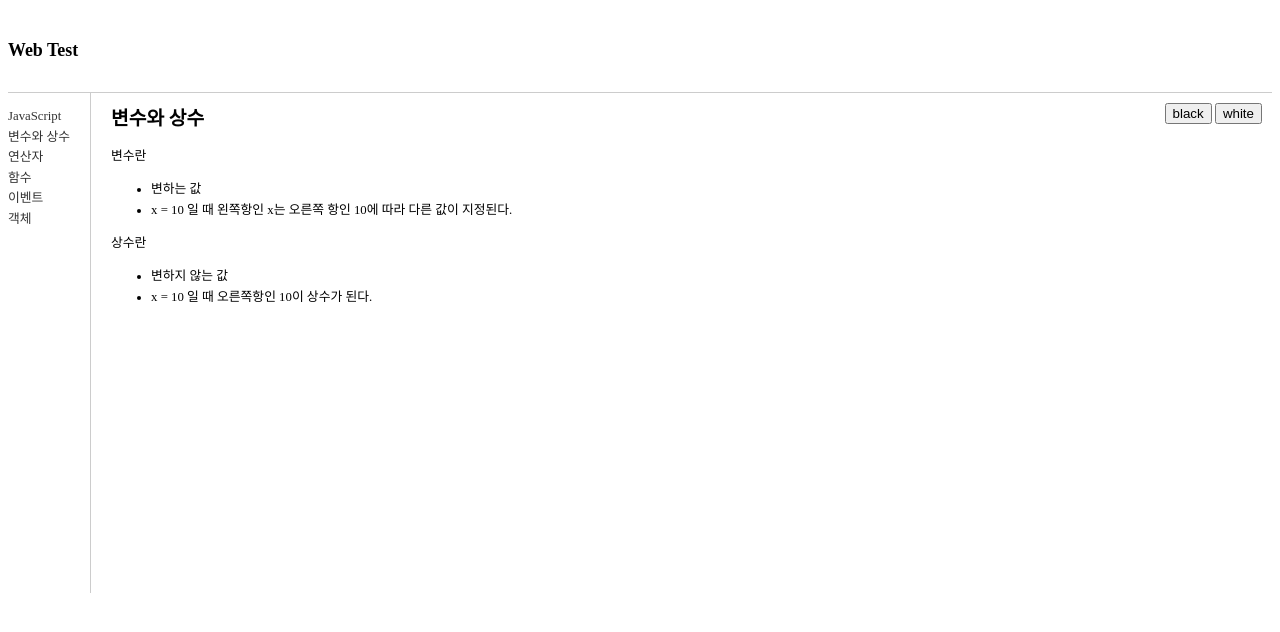
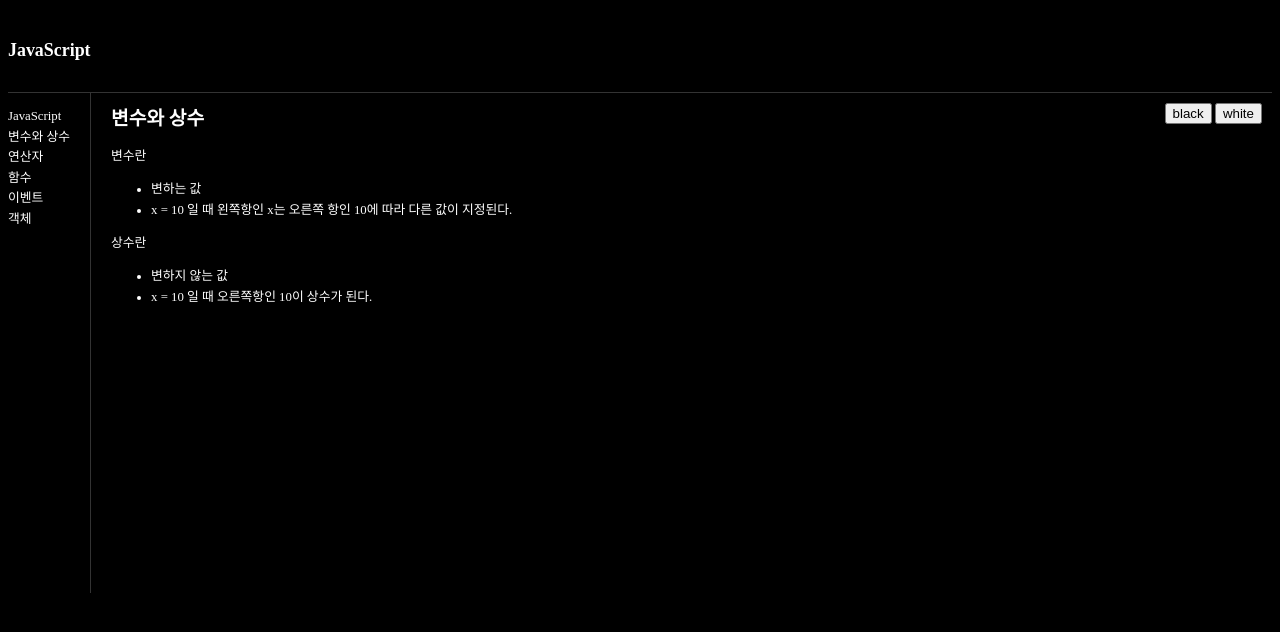
Before and after one commit to mjjin79/web-minjae, a plain HTML site: page index.html in a window 1280 px wide. Both pictures are taken after a click on the button "black". Drawn offline with Linux system fonts and the light colour scheme.

Commit message:
javascript 이벤트 추

```diff
--- a/index.html
+++ b/index.html
@@ -1,12 +1,28 @@
 <!DOCTYPE html>
 <html>
     <head>
-		<meta charset="utf-8">
+        <meta charset="utf-8" />
         <style type="text/css">
             body {
                 font-size: 0.8em;
                 font-family: dotum;
                 line-height: 1.6em;
+            }
+            body.black {
+                background-color: black;
+                color: white;
+            }
+            body.black a {
+                color: white;
+            }
+            body.black a:hover {
+                color: #f60;
+            }
+            body.black header {
+                border-bottom: 1px solid #333;
+            }
+            body.black nav {
+                border-right: 1px solid #333;
             }
             header {
                 border-bottom: 1px solid #ccc;
@@ -30,6 +46,9 @@
             article {
                 float: left;
             }
+            footer {
+                clear: both;
+            }
             a {
                 text-decoration: none;
             }
@@ -43,32 +62,45 @@
                 font-size: 1.4em;
             }
         </style>
-
     </head>
 
     <body id="body">
         <div>
             <header>
-				<h1>Web Test</h1>
+                <h1>JavaScript</h1>
             </header>
             <div id="toolbar">
-				<input type="button" value="black"/>
-				<input type="button" value="white"/>
+                <input type="button" value="black" onclick="document.getElementById('body').className='black'" />
+                <input type="button" value="white" onclick="document.getElementById('body').className='white'" />
             </div>
             <nav>
                 <ul>
-					<li><a href="http://opentutorials.org/course/49/17">JavaScript</a></li>
-                    <li><a href="http://opentutorials.org/course/49/16">변수와 상수</a></li>
-                    <li><a href="http://opentutorials.org/course/49/18">연산자</a></li>
-                    <li><a href="http://opentutorials.org/course/49/19">함수</a></li>
-                    <li><a href="http://opentutorials.org/course/49/20">이벤트</a></li>
-                    <li><a href="http://opentutorials.org/course/49/21">객체</a></li>
+                    <li>
+                        <a href="http://opentutorials.org/course/49/16">JavaScript</a>
+                    </li>
+                    <li>
+                        <a href="http://opentutorials.org/course/49/17">변수와 상수</a>
+                    </li>
+                    <li>
+                        <a href="http://opentutorials.org/course/49/18">연산자</a>
+                    </li>
+                    <li>
+                        <a href="http://opentutorials.org/course/49/19">함수</a>
+                    </li>
+                    <li>
+                        <a href="http://opentutorials.org/course/49/20">이벤트</a>
+                    </li>
+                    <li>
+                        <a href="http://opentutorials.org/course/49/21">객체</a>
+                    </li>
                 </ul>
             </nav>
             <article>
                 <h2>변수와 상수</h2>
                 <div>
-                    <p>변수란</p>
+                    <p>
+                        변수란
+                    </p>
                     <ul>
                         <li>
                             변하는 값
```
Lines whose indentation alone changed are shown as unchanged.
